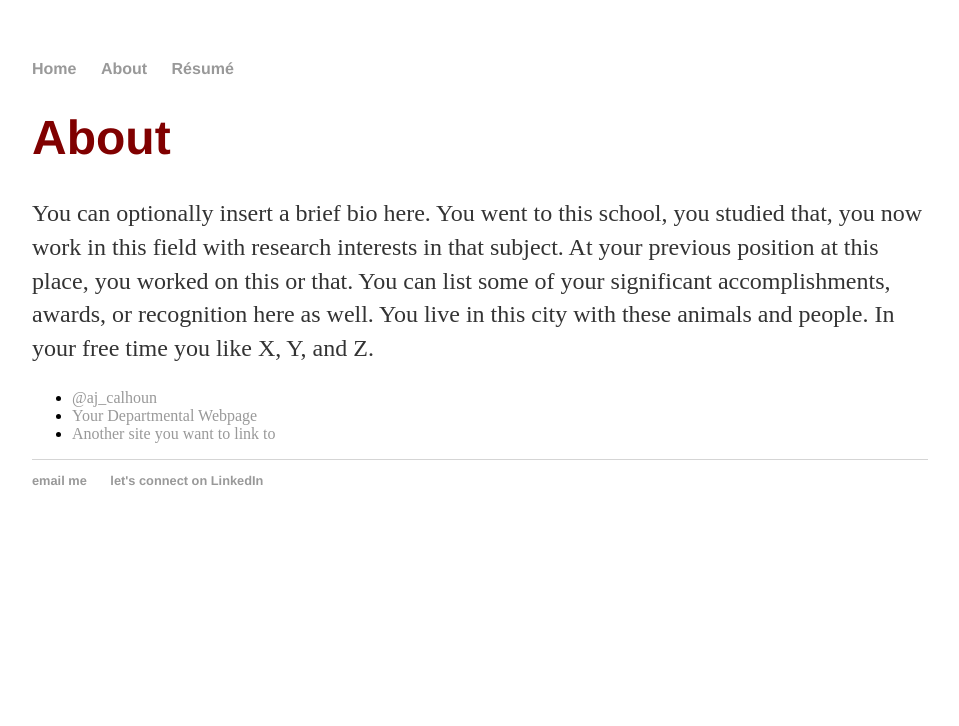
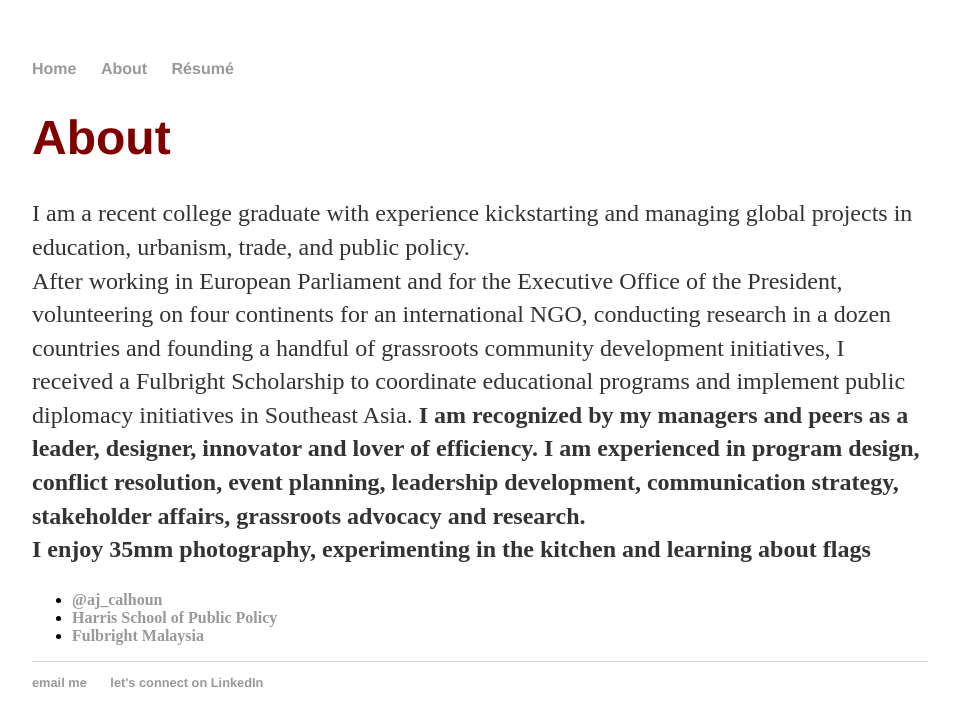
Before and after one commit to ajcalhoun/ajcalhoun.github.io, a Jekyll site: the page about/index.html, which Jekyll copies as it is, in a window 1280 px wide. Shown: the top 726 px of the page, without its empty margins (160-1119 px from the left). Built offline with Jekyll 4.4.1, drawn with Linux system fonts in a browser that asks for light colours.

Commit message:
Update index.html

```diff
--- a/about/index.html
+++ b/about/index.html
@@ -20,12 +20,15 @@
 
   		<div class="about">
 			<h1>About</h1>
-			<p>You can optionally insert a brief bio here. You went to this school, you studied that, you now work in this field with research interests in that subject. At your previous position at this place, you worked on this or that. You can list some of your significant accomplishments, awards, or recognition here as well. You live in this city with these animals and people. In your free time you like X, Y, and Z.</p>
+			<p>I am a recent college graduate with experience kickstarting and managing global projects in education, urbanism, trade, and public policy. <br>
+				After working in European Parliament and for the Executive Office of the President, volunteering on four continents for an international NGO, conducting research in a dozen countries and founding a handful of grassroots community development initiatives, I received a Fulbright Scholarship to coordinate educational programs and implement public diplomacy initiatives in Southeast Asia. <b>
+				I am recognized by my managers and peers as a leader, designer, innovator and lover of efficiency. I am experienced in program design, conflict resolution, event planning, leadership development, communication strategy, stakeholder affairs, grassroots advocacy and research.<br>
+				I enjoy 35mm photography, experimenting in the kitchen and learning about flags</p>
 
 			<ul class="contacts">
 				<li><a href="#">@aj_calhoun</a></li>
-				<li><a href="#">Your Departmental Webpage</a></li>
-				<li><a href="#">Another site you want to link to</a></li>
+				<li><a href="#">Harris School of Public Policy</a></li>
+				<li><a href="#">Fulbright Malaysia</a></li>
 				</ul>
 		</div>
 
```
